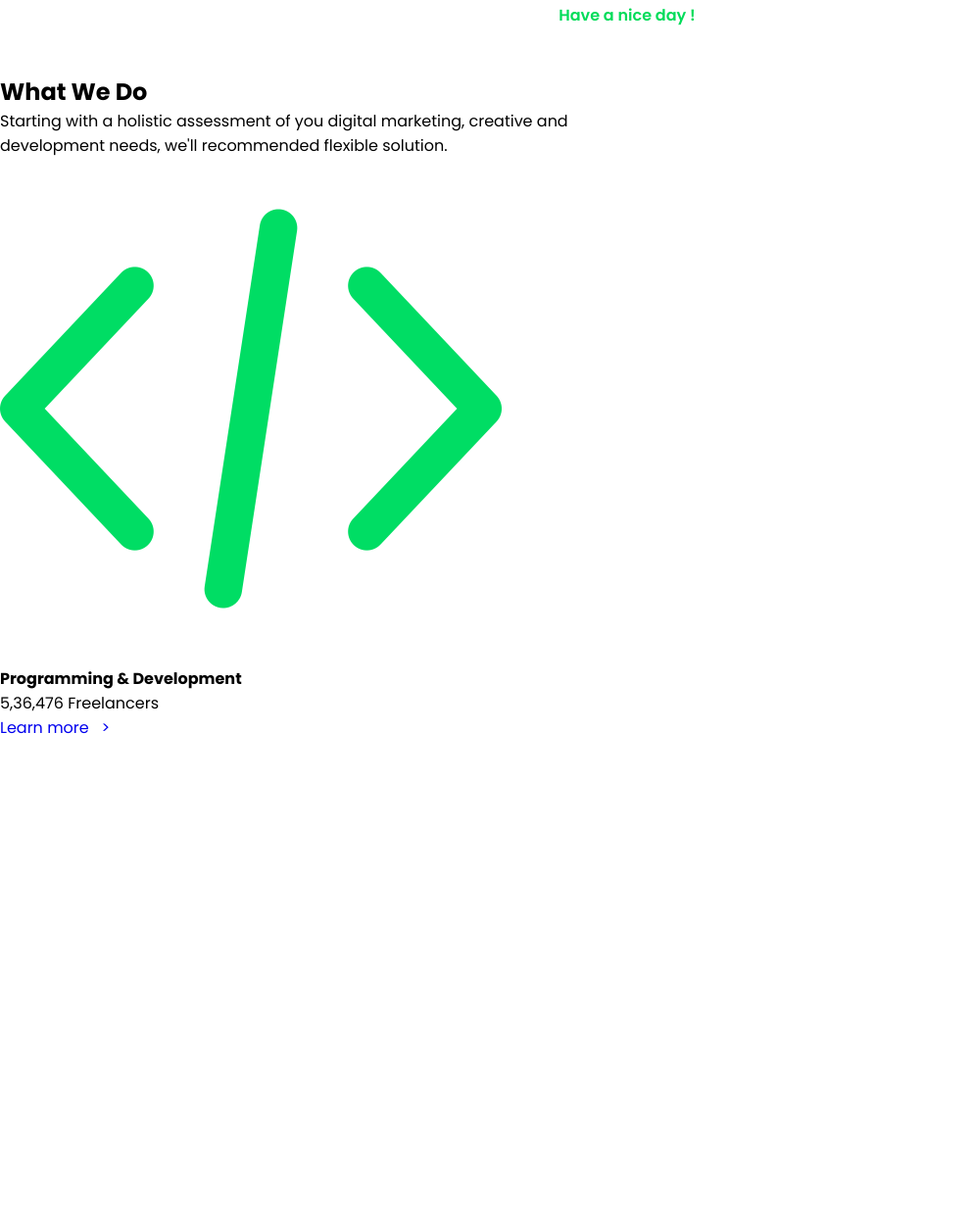
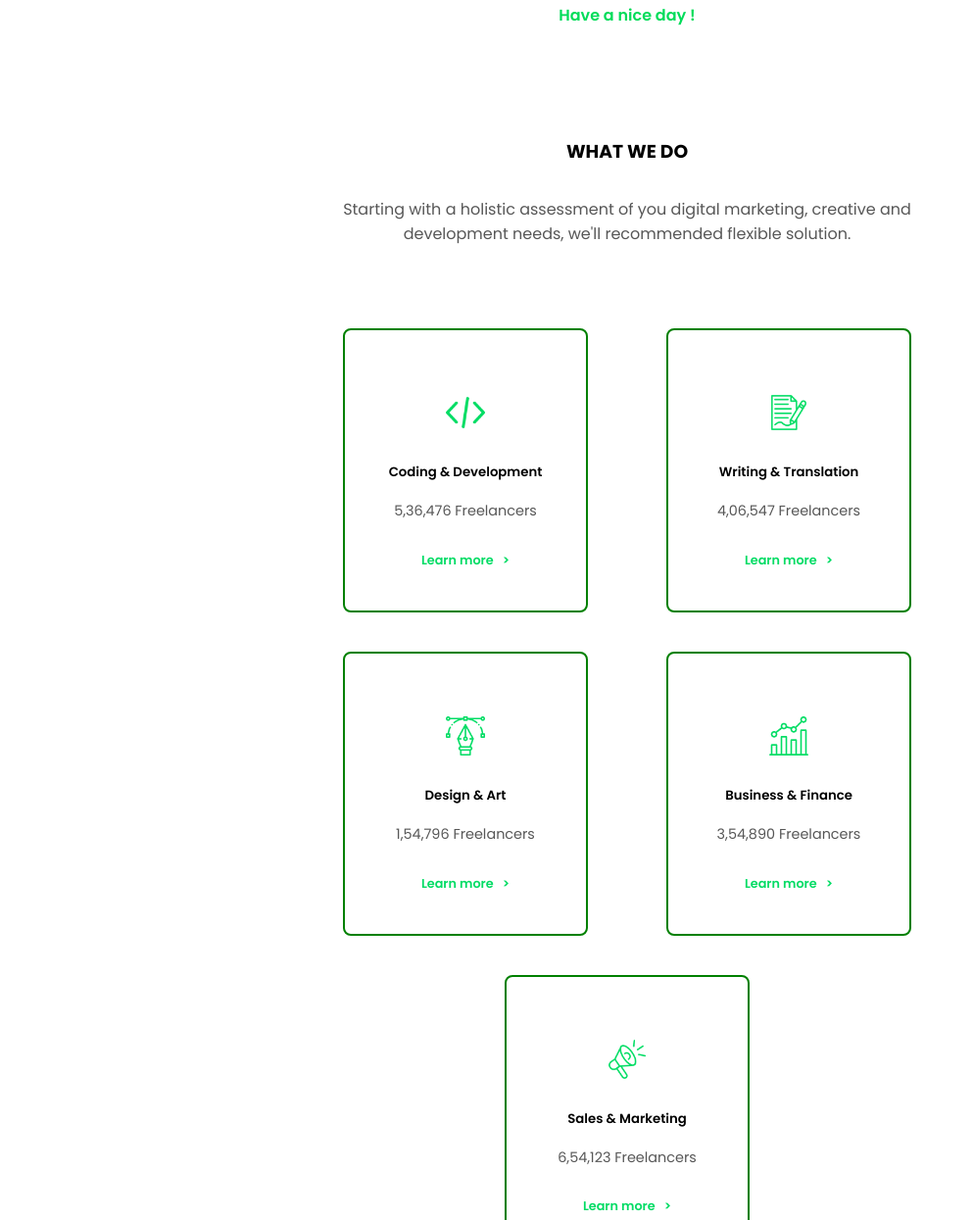
Before and after one commit to arunkumar-designer/Project-1, a plain HTML site: page index.html in a window 1280 px wide. Shown: the part 1533-2778 px from the top of the page at 98% size, without its empty margins (0-993 px from the left). Before the commit the page ends 2288 px from the top, so only its background shows below. Drawn offline with Linux system fonts and the light colour scheme.

Commit message:
project setup

```diff
--- a/assets/scss/pages/_service.scss
+++ b/assets/scss/pages/_service.scss
@@ -0,0 +1,52 @@
+@use "../abstract/variable" as var;
+@use "../abstract/functions" as fun;
+
+.service{
+    padding: 4rem 10rem;
+    &--heading__title{
+
+    text-align: center;
+    color: fun.theme-colors("dark");
+
+    }
+    &--heading__desc{
+    color: fun.theme-colors("menu-text");
+    text-align: center;
+    margin-top: 2rem;
+    }
+    &--items{
+        display: flex;
+        justify-content: center;
+        align-items: center;
+        flex-wrap: wrap;
+        margin-top: 4rem;
+    }
+    &--item{
+        border: 2px solid green;
+        border-radius: 0.5rem;
+        text-align: center;
+        min-width: 250px;
+        padding:2.5rem ;
+        margin: 20px 40px;
+        &__img{
+            width: 2.5rem;
+            padding: 1.5rem 0;
+        }
+        &__title{
+            font-weight: 600;
+            margin-bottom: 1.2rem;
+        }
+        &__desc{
+            color:fun.theme-colors("menu-text");
+            font-size: 0.9rem;
+        }
+        &__btn{
+            margin-top: 1.6rem;
+            a{
+                font-size: 0.8rem;
+                font-weight: 510;
+                color: fun.theme-colors("primary");
+            }
+        }
+    }
+}
--- a/index.html
+++ b/index.html
@@ -92,21 +92,73 @@
         </section>
         <section class="service">
             <div class="service--heading">
-            <h2>What We Do</h2>
-            <p>Starting with a holistic assessment of you digital marketing, creative and <br>development needs, we'll recommended flexible solution.</p>
+            <h3 class="service--heading__title text-uppercase">What We Do</h3>
+            <p class="service--heading__desc">Starting with a holistic assessment of you digital marketing, creative and <br>development needs, we'll recommended flexible solution.</p>
             </div>
             <div class="service--items">
                 <div class="service--item">
-                    <div class="service--item__image">
-                        <img class="service--item__image--one" src="./assets/img/icons/coding.png" alt="coding vector">
+                    <div>
+                        <img class="service--item__img" src="./assets/img/icons/coding.png" alt="coding vector">
                     </div>
                     <div>
-                        <h4>Programming & Development</h4>
-                        <p>5,36,476 Freelancers
+                        <h5 class="service--item__title">Coding & Development</h5>
+                        <p class="service--item__desc">5,36,476 Freelancers
                         </p>
                     </div>
                     <div class="service--item__btn">
                         <a href="#">Learn more &nbsp; &#62;</a>
+                    </div>
+                </div>
+                <div class="service--item">
+                    <div>
+                        <img class="service--item__img" src="./assets/img/icons/content-writing.png" alt="writing vector">
+                    </div>
+                    <div>
+                        <h5 class="service--item__title">Writing & Translation</h5>
+                        <p class="service--item__desc">4,06,547 Freelancers
+                        </p>
+                    </div>
+                    <div class="service--item__btn">
+                        <a href="#">Learn more &nbsp; &#62;</a>
+                    </div>
+                </div>
+                <div class="service--item">
+                    <div>
+                        <img class="service--item__img" src="./assets/img/icons/vector.png" alt="art vector">
+                    </div>
+                    <div>
+                        <h5 class="service--item__title">Design & Art</h5>
+                        <p class="service--item__desc">1,54,796 Freelancers
+                        </p>
+                    </div>
+                    <div class="service--item__btn">
+                        <a href="#">Learn more &nbsp; &#62;</a>
+                    </div>
+                </div>
+                <div class="service--item">
+                    <div>
+                        <img class="service--item__img" src="./assets/img/icons/analytics.png" alt="analytics vector">
+                    </div>
+                    <div>
+                        <h5 class="service--item__title">Business & Finance</h5>
+                        <p class="service--item__desc">3,54,890 Freelancers
+                        </p>
+                    </div>
+                    <div class="service--item__btn">
+                        <a href="#">Learn more &nbsp; &#62;</a>
+                    </div>
+                </div>
+                <div class="service--item">
+                    <div>
+                        <img class="service--item__img" src="./assets/img/icons/speaker.png" alt="sale vector">
+                    </div>
+                    <div>
+                        <h5 class="service--item__title">Sales & Marketing</h5>
+                        <p class="service--item__desc">6,54,123 Freelancers
+                        </p>
+                    </div>
+                    <div class="service--item__btn">
+                        <a href="#" class="service--item__btn--link">Learn more &nbsp; &#62;</a>
                     </div>
                 </div>
             </div>
```
Also changed, not shown: assets/css/style.css, 1 other file.
